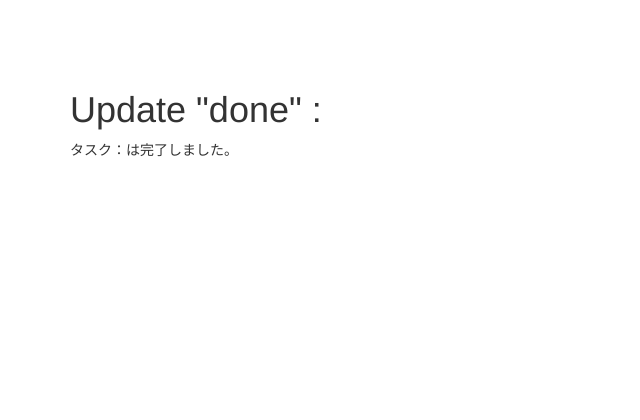
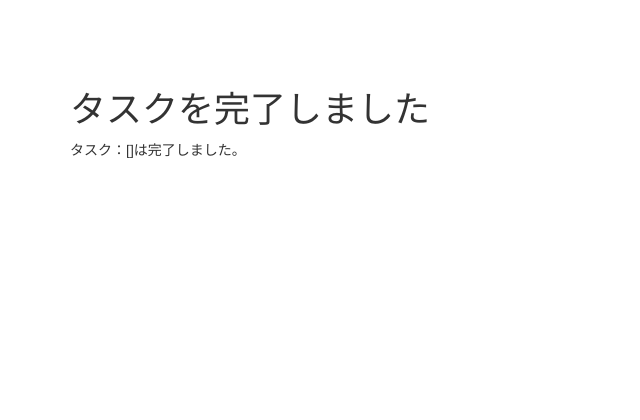
Before and after one commit to Hiromasa-Kawakita/yii_todo, a Yii app: template views/todo/done.php in a window 1280 px wide. Shown: the top 420 px of the page, without its empty margins (0-640 px from the left). Run offline with PHP 8.4 and a stand-in for Yii, Linux system fonts and the light colour scheme; the template is opened without the code that fills it, so the values that code supplies are empty; some libraries are stand-ins or nearby versions.

Commit message:
upgrade detail.

```diff
--- a/views/todo/create.php
+++ b/views/todo/create.php
@@ -2,12 +2,13 @@
 
 use yii\helpers\Html;
 
-$this->title = 'Create';
+$this->title = '新規作成';
 $this->params['breadcrumbs'][] = ['label' => 'Todo list', 'url' => ['index']];
 $this->params['breadcrumbs'][] = $this->title;
 ?>
 
-<h1>Create</h1>
+<!-- <h1> <?= Html::encode($this->title) ?> </h1> -->
+<h1>新規タスク</h1>
 
 <?= $this->render('_form', [
         'model' => $model,
--- a/views/todo/done.php
+++ b/views/todo/done.php
@@ -3,7 +3,8 @@
 use yii\helpers\Html;
 use yii\widgets\ActiveForm;
 
-$this->title = 'Update "done" : '.$model->task;
+// $this->title = 'Update "done" : '.$model->task;
+$this->title = 'タスクを完了しました';
 $this->params['breadcrumbs'][] = ['label' => 'Todo list', 'url' => ['index']];
 $this->params['breadcrumbs'][] = $this->title;
 ?>
@@ -11,4 +12,4 @@ $this->params['breadcrumbs'][] = $this->title;
 <h1> <?= Html::encode($this->title) ?> </h1>
 
 
-<?= Html::encode("タスク：{$model->task}は完了しました。") ?>
+<?= Html::encode("タスク：[{$model->task}]は完了しました。") ?>
--- a/views/todo/update.php
+++ b/views/todo/update.php
@@ -2,7 +2,7 @@
 
 use yii\helpers\Html;
 
-$this->title = 'Update Task : '. $model->task;
+$this->title = '編集';
 $this->params['breadcrumbs'][] = ['label' => 'Todo list', 'url' => ['index']];
 $this->params['breadcrumbs'][] = $this->title;
 ?>
```
Also changed, not shown: views/todo/view.php (+5 -5 lines).
